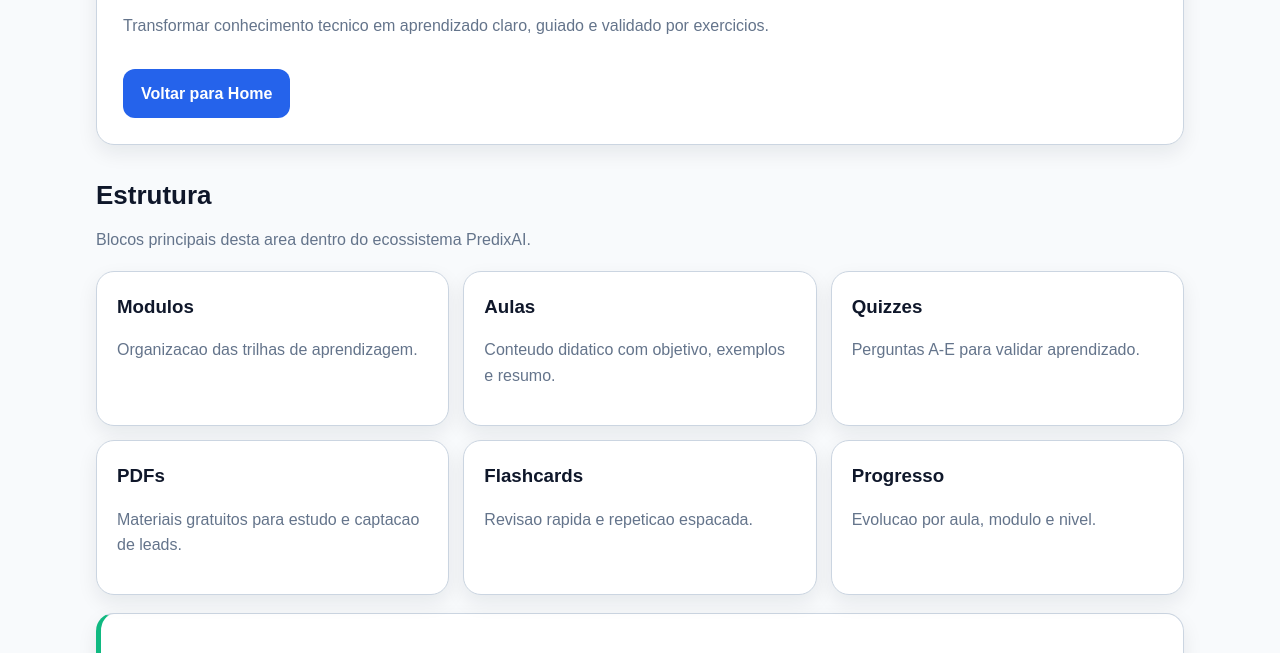
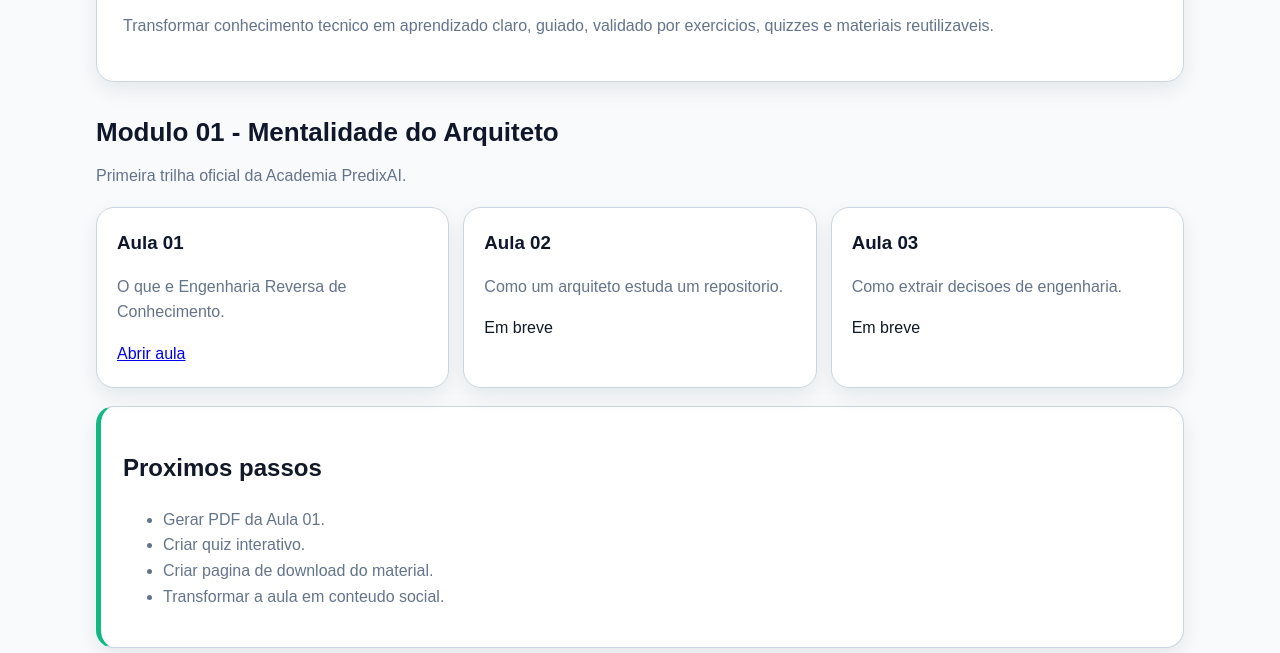
Before and after one commit to leon337/predixai-knowledge, a plain HTML site: page docs/academy.html in a window 1280 px wide. Shown: the part 402-1055 px from the top of the page. Drawn offline with Linux system fonts and the light colour scheme.

Commit message:
feat: link lesson 01 from academy page

```diff
--- a/docs/academy.html
+++ b/docs/academy.html
@@ -27,48 +27,42 @@
   <main>
     <section class="hero">
       <h2>Objetivo da area</h2>
-      <p>Transformar conhecimento tecnico em aprendizado claro, guiado e validado por exercicios.</p>
-      <a class="button" href="index.html">Voltar para Home</a>
+      <p>
+        Transformar conhecimento tecnico em aprendizado claro, guiado,
+        validado por exercicios, quizzes e materiais reutilizaveis.
+      </p>
     </section>
 
-    <h2 class="section-title">Estrutura</h2>
-    <p class="section-subtitle">Blocos principais desta area dentro do ecossistema PredixAI.</p>
+    <h2 class="section-title">Modulo 01 - Mentalidade do Arquiteto</h2>
+    <p class="section-subtitle">Primeira trilha oficial da Academia PredixAI.</p>
 
     <section class="grid">
       <div class="card">
-        <h3>Modulos</h3>
-        <p>Organizacao das trilhas de aprendizagem.</p>
-      </div>
-      <div class="card">
-        <h3>Aulas</h3>
-        <p>Conteudo didatico com objetivo, exemplos e resumo.</p>
-      </div>
-      <div class="card">
-        <h3>Quizzes</h3>
-        <p>Perguntas A-E para validar aprendizado.</p>
-      </div>
-      <div class="card">
-        <h3>PDFs</h3>
-        <p>Materiais gratuitos para estudo e captacao de leads.</p>
-      </div>
-      <div class="card">
-        <h3>Flashcards</h3>
-        <p>Revisao rapida e repeticao espacada.</p>
-      </div>
-      <div class="card">
-        <h3>Progresso</h3>
-        <p>Evolucao por aula, modulo e nivel.</p>
+        <h3>Aula 01</h3>
+        <p>O que e Engenharia Reversa de Conhecimento.</p>
+        <a href="academy/aula-01/">Abrir aula</a>
       </div>
 
+      <div class="card">
+        <h3>Aula 02</h3>
+        <p>Como um arquiteto estuda um repositorio.</p>
+        <span>Em breve</span>
+      </div>
+
+      <div class="card">
+        <h3>Aula 03</h3>
+        <p>Como extrair decisoes de engenharia.</p>
+        <span>Em breve</span>
+      </div>
     </section>
 
     <section class="panel path">
       <h2>Proximos passos</h2>
       <ul>
-        <li>Criar Aula 1 do Modulo 0.</li>
-        <li>Gerar PDF da Aula 1.</li>
-        <li>Criar quiz com 10 questoes.</li>
-        <li>Publicar primeira aula no site.</li>
+        <li>Gerar PDF da Aula 01.</li>
+        <li>Criar quiz interativo.</li>
+        <li>Criar pagina de download do material.</li>
+        <li>Transformar a aula em conteudo social.</li>
       </ul>
     </section>
   </main>
```
